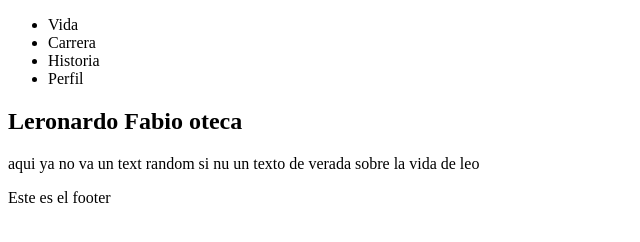
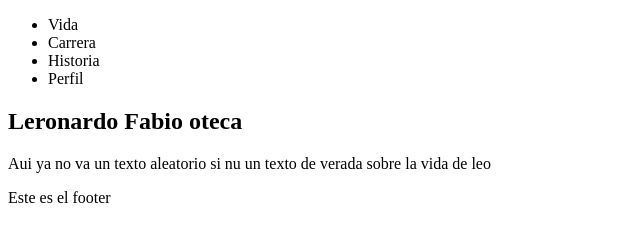
Before and after one commit to oteka21/git-2019, a plain HTML site: page index.html in a window 1280 px wide. Shown: the full height of the page, 0-640 px from the left. Drawn offline with Linux system fonts and the light colour scheme.

Commit message:
Se mejoraron errores de ortografia en la descripcion

```diff
--- a/index.html
+++ b/index.html
@@ -20,7 +20,7 @@
             Leronardo Fabio oteca
         </h1>
         <p>
-           aqui ya no va un text random si nu un texto de verada sobre la vida de leo
+           Aui ya no va un texto aleatorio si nu un texto de verada sobre la vida de leo
         </p>
     </Section>
     <Footer>
```
